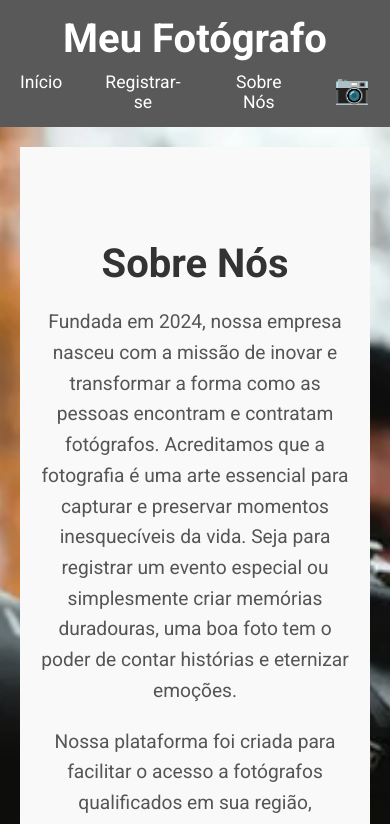
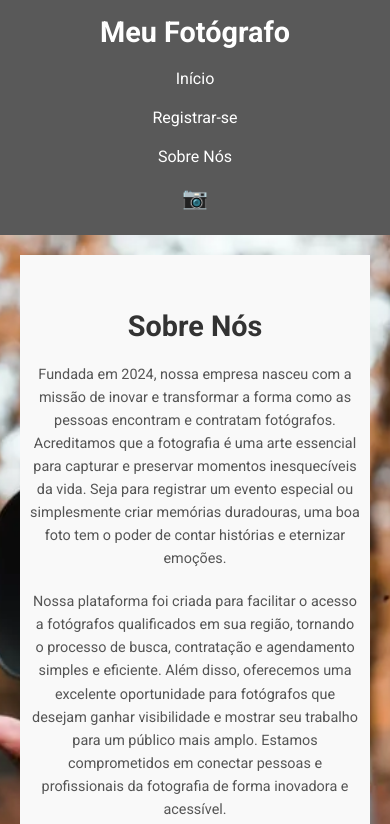
Before and after one commit to Bmarquess10/meu-fotografo, a plain HTML site: page about.html in a window 390 px wide. Shown: the top 824 px of the page. Drawn offline with Linux system fonts and the light colour scheme.

Commit message:
Add files via upload

```diff
--- a/styles.css
+++ b/styles.css
@@ -258,3 +258,62 @@ footer {
     position: relative;
     width: 100%;
 }
+
+/* Para tablets e dispositivos maiores */
+@media (max-width: 768px) {
+    header h1 {
+        font-size: 2em;
+    }
+
+    nav ul {
+        flex-direction: column;
+        padding: 0;
+    }
+
+    nav ul li {
+        margin: 10px 0;
+    }
+
+    nav .camera-icon {
+        font-size: 1.5em;
+    }
+
+    .about-us {
+        padding: 40px 10px;
+    }
+
+    .about-us h2 {
+        font-size: 2em;
+    }
+
+    .about-content p {
+        font-size: 1em;
+    }
+}
+
+/* Para smartphones */
+@media (max-width: 480px) {
+    header h1 {
+        font-size: 1.8em;
+    }
+
+    nav ul li a {
+        font-size: 1em;
+    }
+
+    .about-us {
+        padding: 30px 10px;
+    }
+
+    .about-us h2 {
+        font-size: 1.8em;
+    }
+
+    .about-content p {
+        font-size: 0.9em;
+    }
+
+    nav .camera-icon {
+        font-size: 1.3em;
+    }
+}
```
